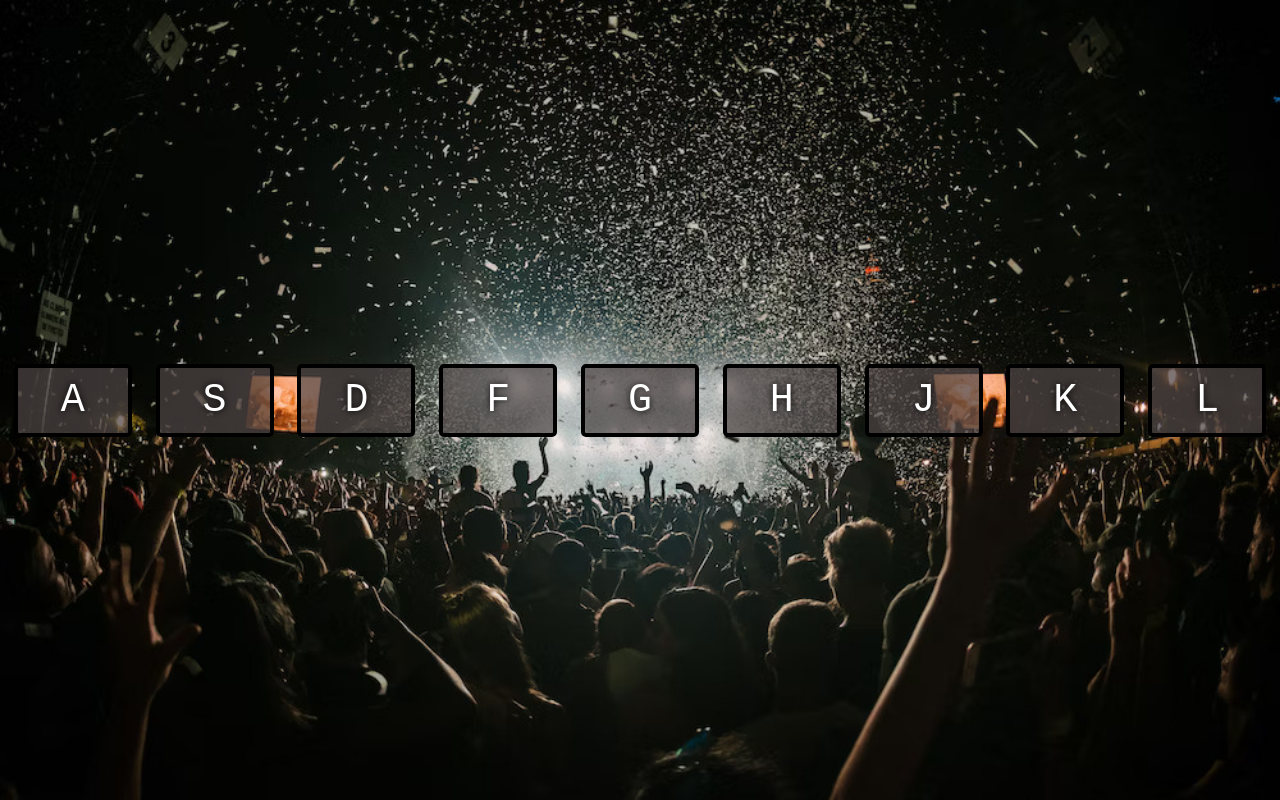
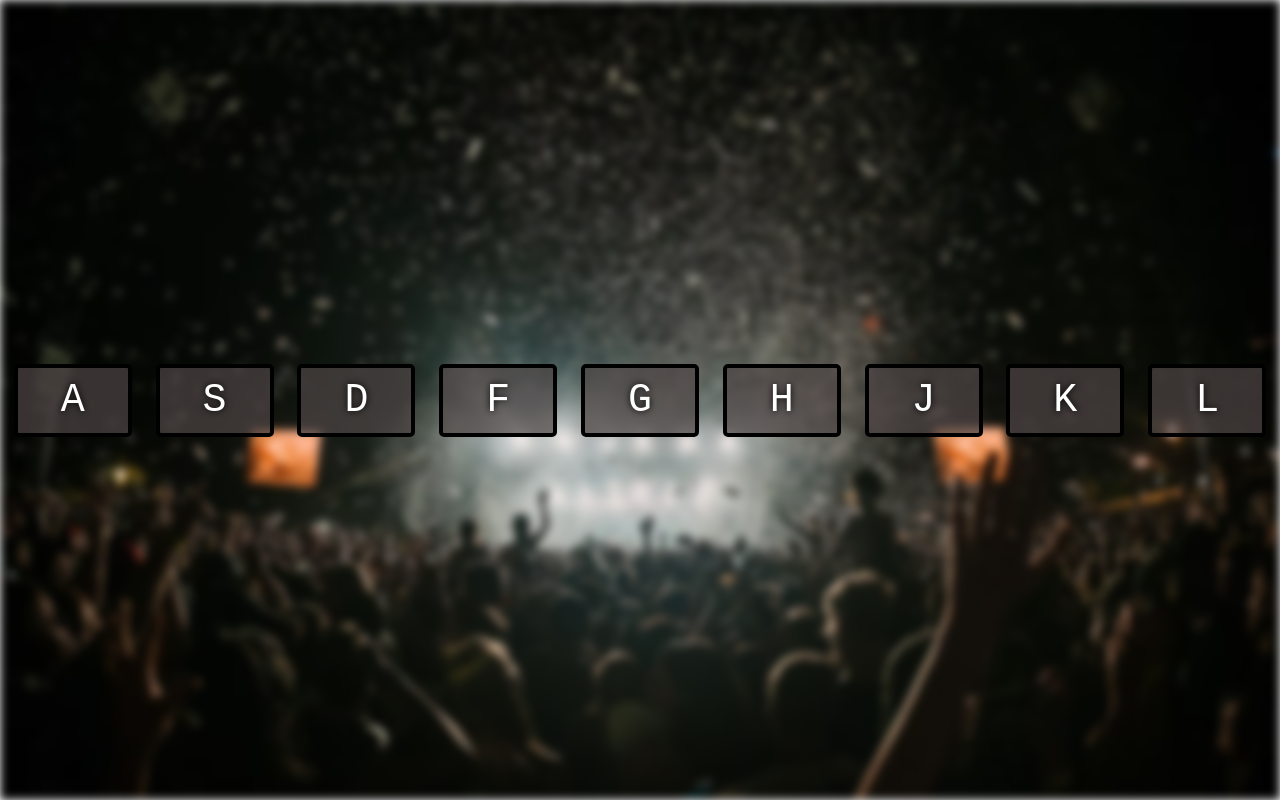
Before and after one commit to badr-7/JavaScript30, a plain HTML site: page Day01-JavaScript Drum Kit/index.html in a window 1280 px wide. Drawn offline with Linux system fonts and the light colour scheme.

Commit message:
blur background

```diff
--- a/Day01-JavaScript Drum Kit/index.html
+++ b/Day01-JavaScript Drum Kit/index.html
@@ -7,6 +7,7 @@
     <link rel="stylesheet" href="./style.css" />
   </head>
   <body>
+    <div class="background"></div>
     <div class="keys">
       <div data-key="65" class="key">
         <kbd>A</kbd>
--- a/Day01-JavaScript Drum Kit/style.css
+++ b/Day01-JavaScript Drum Kit/style.css
@@ -1,17 +1,18 @@
-
 html {
   font-size: 10px;
-    background: url('./background.jpg') bottom center;
+}
+.background {
+  position: absolute;
+  background-image : url("./background.jpg");
+  height: 100%;
+  width: 100%;
   background-size: cover;
-   /* -webkit-filter: blur(5px);
-    -moz-filter: blur(5px);
-    -o-filter: blur(5px);
-    -ms-filter: blur(5px); */
-    /* filter: blur(5px);
-    z-index: -1;  */
+  filter: blur(5px);
+  z-index: -1;
 }
 
-  body,html {
+body,
+html {
   margin: 0;
   padding: 0;
   font-family: sans-serif;
@@ -23,35 +24,27 @@ html {
   align-items: center;
   flex: 1;
   min-height: 100vh;
-    /* z-index: 9999;
-    margin-left: 20px;
-    margin-right: 20px; */
 }
 
 .key {
-    border: .4rem solid black;
-    border-radius: .5rem;
+  border: 0.4rem solid black;
+  border-radius: 0.5rem;
   margin: 1rem;
   font-size: 1.5rem;
-    padding: 1rem .5rem;
-    transition: all .07s ease;
+  padding: 1rem 0.5rem;
+  transition: all 0.08s ease;
   width: 10rem;
   text-align: center;
   color: white;
   background: rgba(79, 71, 71, 0.7);
-    text-shadow: 0 0 .7rem black;
-    /* z-index: 9999;
-    margin-left: 20px;
-    margin-right: 20px; */
-    /* box-shadow: 0 0 10px #9521f3, 0 0 40px #c600ee, 0 0 80px #f704f7; */
+  text-shadow: 0 0 0.7rem black;
 }
 
 .playing {
-    transform: scale(1.1);
+  transform: scale(1.2);
   border-color: #ffb700;
   background: rgba(255, 195, 0, 0.7);
   box-shadow: 0 0 10px #ffd000, 0 0 40px #ffdd00, 0 0 100px #ffea00;
-    /* color:#000000 */
 }
 
 kbd {
@@ -62,6 +55,6 @@ html {
 .sound {
   font-size: 1.2rem;
   text-transform: uppercase;
-    letter-spacing: .1rem;
+  letter-spacing: 0.1rem;
   color: #ffc600;
 }
```
Lines whose indentation alone changed are shown as unchanged.
